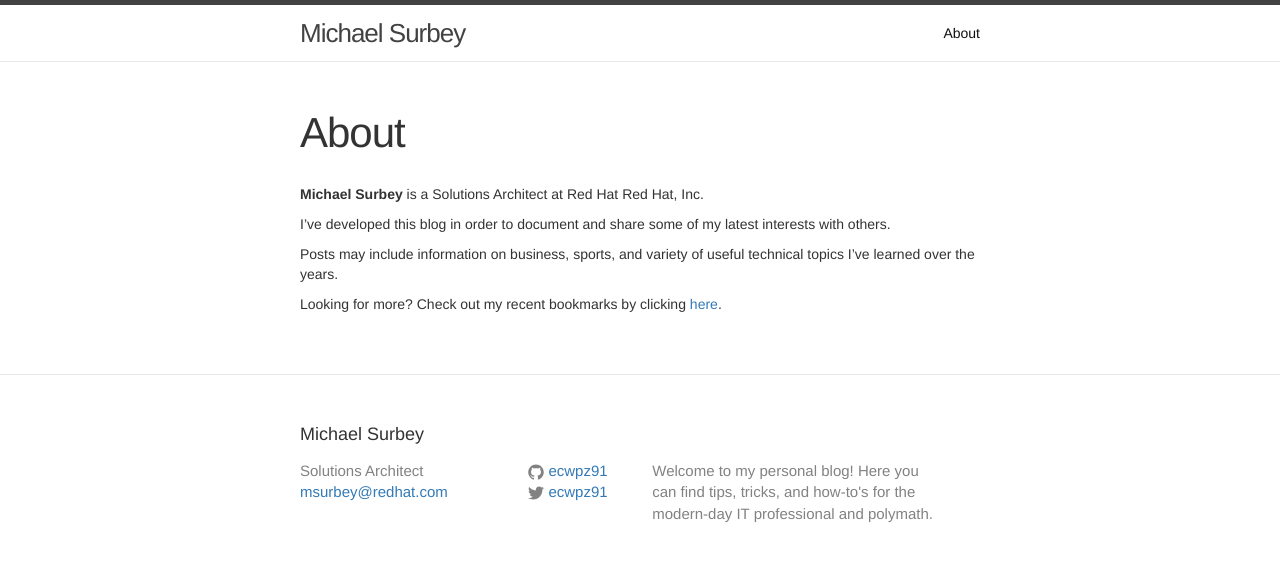
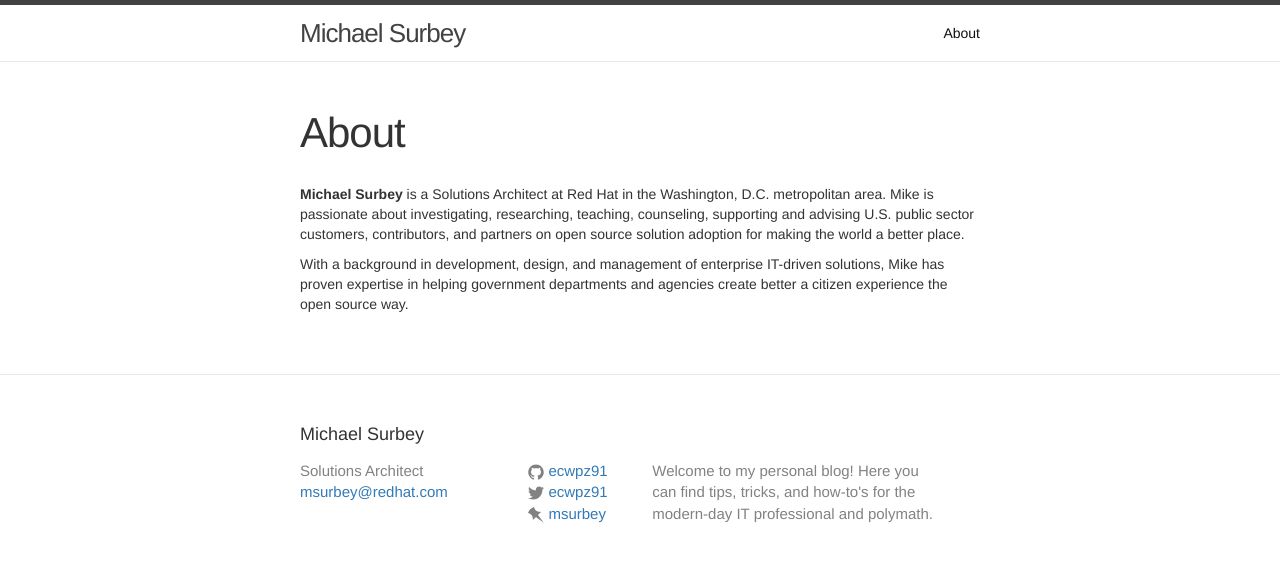
Before and after one commit to ecwpz91/ecwpz91.github.io, a Jekyll site: the page built from about.md, in a window 1280 px wide. Shown: the top 562 px of the page. Built offline with Jekyll 4.4.1, drawn with Linux system fonts in a browser that asks for light colours; nearby versions of some CDN libraries.

Commit message:
Added pinboard

```diff
--- a/_config.yml
+++ b/_config.yml
@@ -14,6 +14,7 @@ description: > # this means to ignore newlines until "baseurl:"
   for the modern-day IT professional and polymath.
 baseurl: "" # the subpath of your site, e.g. /blog
 url: "" # the base hostname & protocol for your site
+pinboard_username:  msurbey
 twitter_username: ecwpz91
 github_username:  ecwpz91
 
--- a/_includes/footer.html
+++ b/_includes/footer.html
@@ -25,6 +25,12 @@
             {% include icon-twitter.html username=site.twitter_username %}
           </li>
           {% endif %}
+
+          {% if site.pinboard_username %}
+          <li>
+            {% include icon-pinboard.html username=site.pinboard_username %}
+          </li>
+          {% endif %}
         </ul>
       </div>
 
--- /dev/null
+++ b/_includes/icon-pinboard.html
@@ -0,0 +1 @@
+<a href="https://pinboard.in/u:{{ include.username }}"><span class="icon icon--pinboard">{% include icon-pinboard.svg %}</span><span class="username">{{ include.username }}</span></a>
--- a/about.md
+++ b/about.md
@@ -4,10 +4,6 @@ title: About
 permalink: /about/
 ---
 
-**Michael Surbey** is a {{ site.vocation }} at Red Hat Red Hat, Inc.
+**Michael Surbey** is a {{ site.vocation }} at Red Hat in the Washington, D.C. metropolitan area. Mike is passionate about investigating, researching, teaching, counseling, supporting and advising U.S. public sector customers, contributors, and partners on open source solution adoption for making the world a better place.
 
-I've developed this blog in order to document and share some of my latest interests with others.
-
-Posts may include information on business, sports, and variety of useful technical topics I've learned over the years.
-
-Looking for more? Check out my recent bookmarks by clicking [here](https://pinboard.in/u:msurbey).
+With a background in development, design, and management of enterprise IT-driven solutions, Mike has proven expertise in helping government departments and agencies create better a citizen experience the open source way.
```
Also changed, not shown: _includes/icon-pinboard.svg (added).
